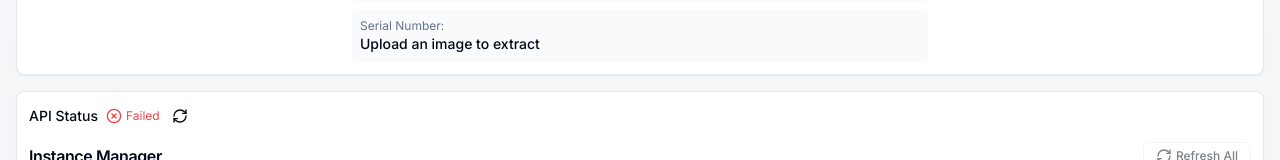
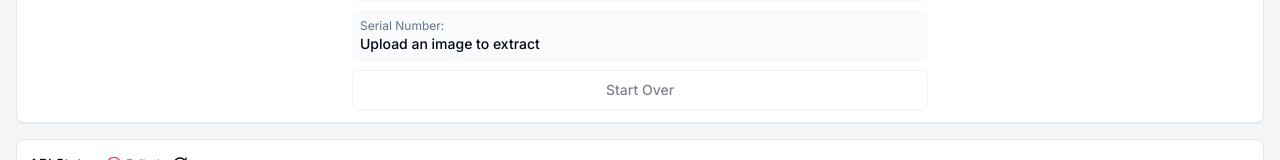
Before and after one commit to ShaphanHawks/OnTrack, a Next.js app: page / in a window 1280 px wide. Shown: the part 467-627 px from the top of the page. Built offline with nearby package versions, Linux system fonts and the light colour scheme; no server answers.

Commit message:
Update appliance-scanner.tsx

```diff
--- a/components/appliance-scanner.tsx
+++ b/components/appliance-scanner.tsx
@@ -340,6 +340,20 @@ export function ApplianceScanner() {
                   </div>
                 </div>
               )}
+              {/* Start Over Button */}
+              <Button
+                variant="outline"
+                className="w-full mt-2"
+                onClick={() => {
+                  setImagePreview(null);
+                  setModelNumber(null);
+                  setSerialNumber(null);
+                  setError(null);
+                }}
+                disabled={isProcessing || (!imagePreview && !modelNumber && !serialNumber && !error)}
+              >
+                Start Over
+              </Button>
             </div>
           </div>
         </div>
```
